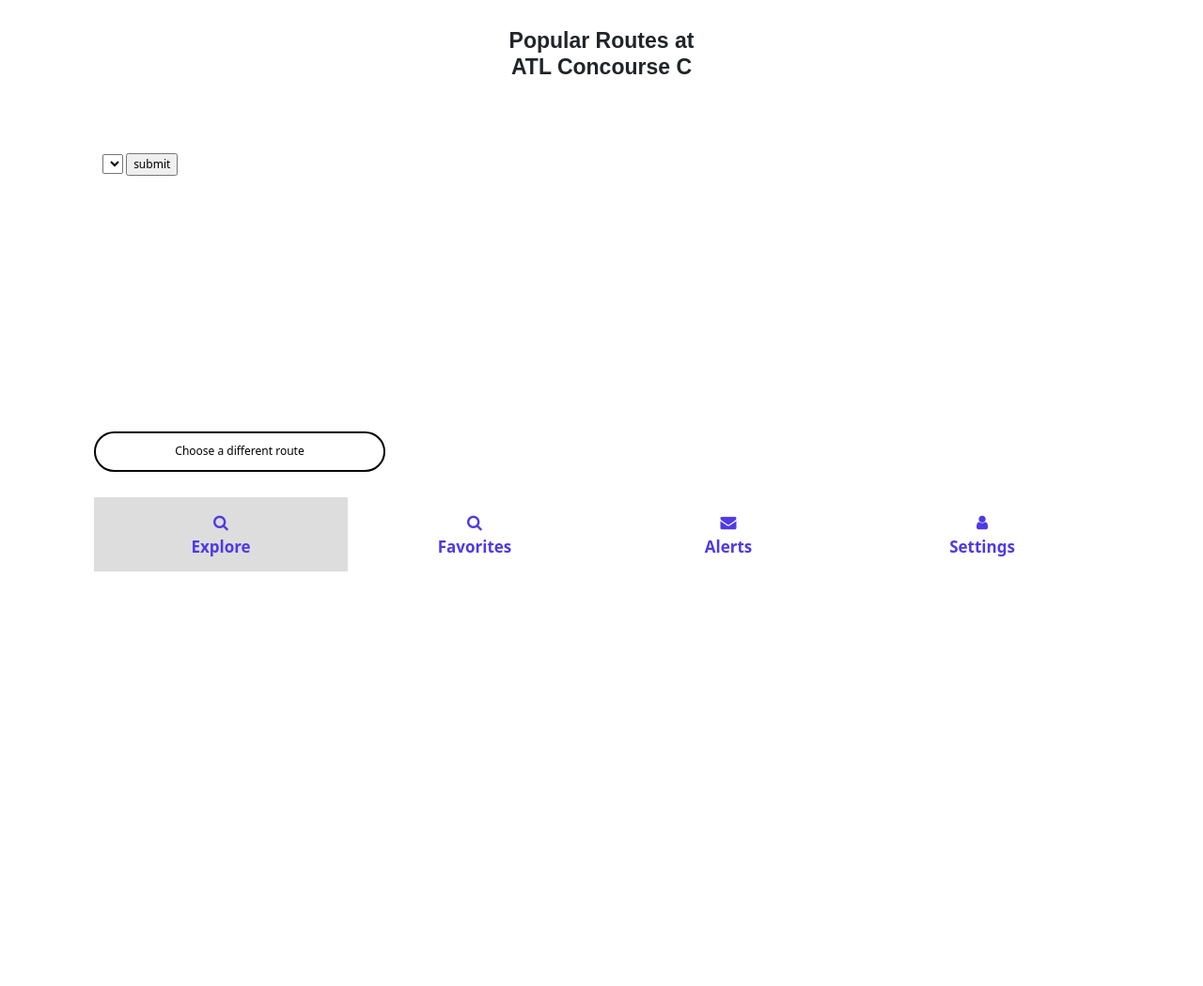
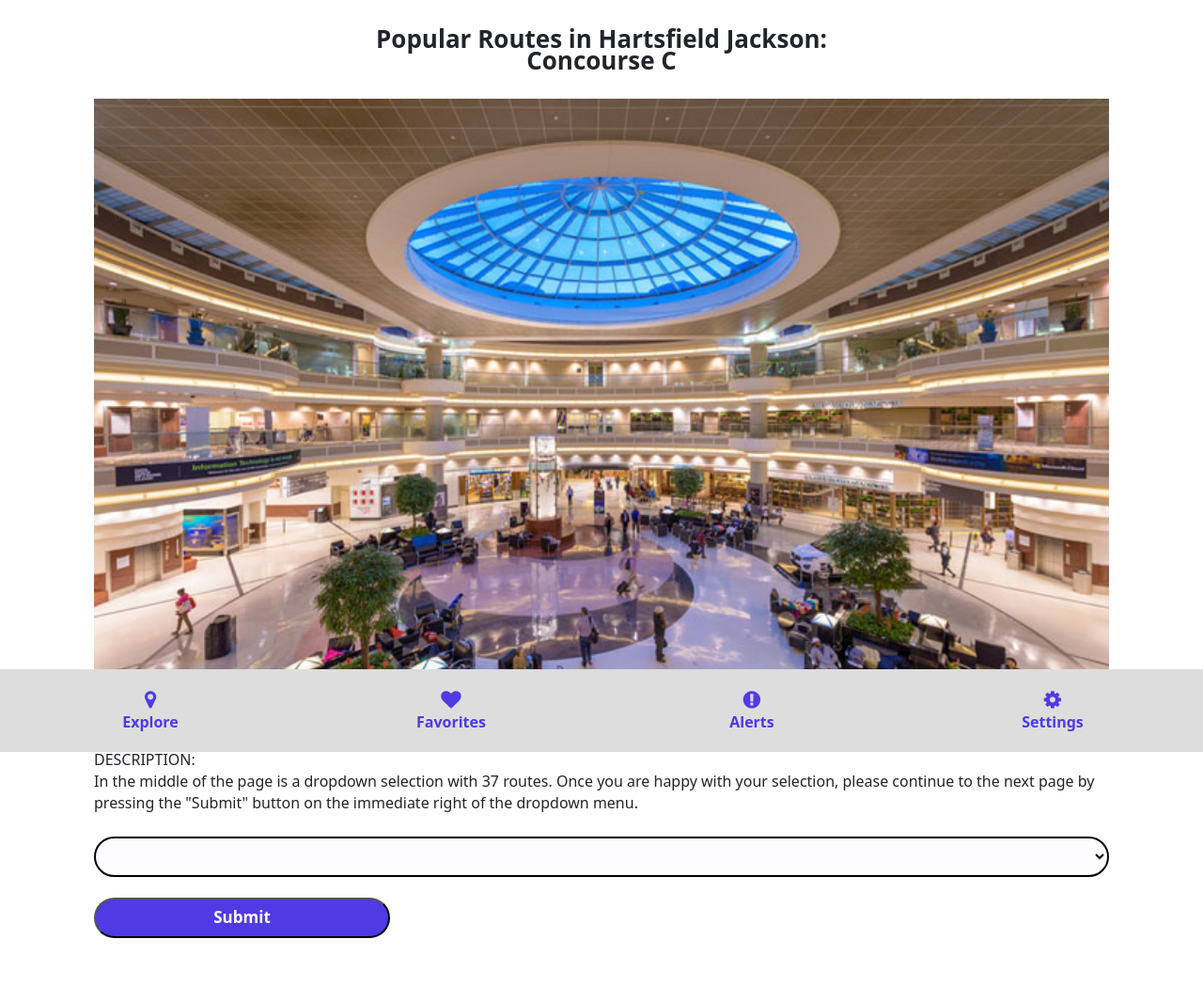
Before and after one commit to eliu72/disability-assist-app, a PHP site: page /places.html in a window 1280 px wide. Shown: the whole page at 94% size. Before the commit the page ends 608 px from the top, so only its background shows below. Run offline with PHP 8.4, Linux system fonts and the light colour scheme; lists and menus that the app fills with data are empty; some libraries are stand-ins or nearby versions.

Commit message:
Updated css of all pages

```diff
--- a/places.html
+++ b/places.html
@@ -21,36 +21,52 @@
     <section id="places-list">
         <div class="container">
             <div class="row">
-                <h4><center>Popular Routes at <br>ATL Concourse C</center></h3>
+                <h1>Popular Routes in Hartsfield Jackson: <br>Concourse C<br><br></h1>
+
+                <img src="./images/Hartsfield-Jackson.png">
+
+                <div><br></div>
+
+                <link rel="stylesheet"
+                href="https://cdnjs.cloudflare.com/ajax/libs/font-awesome/4.7.0/css/font-awesome.min.css">
+
+                <div class="audio-description">
+                    <a href="#">
+                        <i class="fa fa-audio-description fa-2x" aria-hidden="true"></i></a>
+                </div>
+
+                <h3>DESCRIPTION: <br>In the middle of the page is a dropdown selection with 37 routes. Once you are happy with your selection, please continue to the next page by pressing the "Submit" button on the immediate right of the dropdown menu.</h3>
             </div>
             <br>
 
-            <div class="row list">
+            <div class="row-list">
                 <form id="places" action="javascript:calculatePath()" name="places" method="post">
                     <select></select>
-                    <input type="submit" value="submit"/>
+                    <!--
+                    <input type="submit" value="Submit"/>
+                    -->
                 </form>
             </div>
 
-            <button class="btn-black">Choose a different route</button>
+            <button class="btn-purple" onclick="javascript:calculatePath()">
+                Submit
+            </button>
 
             <link rel="stylesheet"
             href="https://cdnjs.cloudflare.com/ajax/libs/font-awesome/4.7.0/css/font-awesome.min.css">
 
-            <script src="https://kit.fontawesome.com/yourcode.js" crossorigin="anonymous"></script>
             <div class="navbar">
                 <a class="active" style="font-weight:bold" href="#">
-                    <i class="fa fa-fw fa-search"></i><br>Explore</a>
-                    <br>
+                    <i class="fa fa-map-marker fa-lg" aria-hidden="true"></i><br>Explore</a>
+
                 <a style="font-weight:bold" href="#">
-                    <i class="fa fa-fw fa-search"></i><br>Favorites</a>
-                    <br>
+                    <i class="fa fa-heart fa-lg" aria-hidden="true"></i><br>Favorites</a>
+
                 <a style="font-weight:bold" href="#">
-                    <i class="fa fa-fw fa-envelope"></i><br>Alerts</a>
-                    <br>
+                    <i class="fa fa-exclamation-circle fa-lg" aria-hidden="true"></i><br>Alerts</a>
+
                 <a style="font-weight:bold" href="#">
-                    <i class="fa fa-fw fa-user"></i><br>Settings</a>
-                    <br>
+                    <i class="fa fa-cog fa-lg" aria-hidden="true"></i><br>Settings</a>
             </div>
         </div>
     </section>
--- a/styles.css
+++ b/styles.css
@@ -1,3 +1,4 @@
+
 html{
     scroll-behavior: smooth;
     font-size: 12px;
@@ -13,16 +14,21 @@
 }
 
 h1{
-    font-family: Arial;
     font-style: normal;
+    text-align: center;
     font-weight: bold;
-    font-size: 20px;
+    font-size: 26px;
     line-height: 23px;
+}
+
+h3{
+    font-style: normal;
     text-align: left;
+    font-size: 16px;
+    line-height: 23px;
 }
 
 h4{
-    font-family: Arial;
     font-style: normal;
     font-weight: bold;
     font-size: 23px;
@@ -47,22 +53,43 @@
     margin: 2% 0
 }
 
-.btn-purple{
+.find-location{
     color: #FDFDFF;
-    font-family: Arial;
     font-style: normal;
     font-weight: bold;
-    font-size: 12px;
+    font-size: 17px;
     line-height: 14px;
     background: #4F3AE4;
     border-radius: 30px;
-    width: 310px;
+    width: 315px;
+    height: 43px;
+    outline: 0;
+}
+
+select {
+    width: 100%;
+    font-size: 17px;
+    border: 2px solid #000000;
+    border-radius: 30px;
+    background-color: #FDFDFF;
+    height: 43px;
+}
+
+.btn-purple{
+    color: #FDFDFF;
+    font-style: normal;
+    font-weight: bold;
+    font-size: 17px;
+    line-height: 14px;
+    background: #4F3AE4;
+    border-radius: 30px;
+    width: 315px;
     height: 43px;
     outline: 0;
 }
 
 .btn-black{
-    width: 310px;
+    width: 315px;
     height: 43px;
     background: none;
     border: 2px solid #000000;
@@ -76,20 +103,61 @@
     overflow-y: scroll;
 }
 
+.fa-check-circle{
+    color: green;
+    margin: 5% 0;
+    padding: 10px 170px;
+}
+
+.fa-facebook-square{
+    color: blue;
+    margin: 0;
+    padding: 10px 142px;
+}
+
+.fa-twitter{
+    color: rgb(0, 183, 255);
+    margin: 0;
+    padding: 10px 142px;
+}
+
+.fa-youtube-play{
+    color: red;
+    margin: 0;
+    padding: 10px 142px;
+}
+
+.fa-instagram{
+    color: orange;
+    margin: 0;
+    padding: 10px 142px;
+}
+
 /* Places the navbar at the bottom of the page */
+.navbar {
+    background-color: #ddd;
+    overflow: hidden;
+    position: fixed;
+    bottom: 0;
+    width: 100%;
+    left: 0px;
+    right: 0px;
+}
+
 .navbar a {
     float: left;
+    display: block;
     color: #4F3AE4;
     text-align: center;
-    padding: 14px 16px;
+    padding: 14px;
     text-decoration: none;
-    font-size: 17px;
+    font-size: 16px;
     width: 25%;
 }
 
 /* Changes the color of links on hover */
 .navbar a:hover {
-    background-color: #ddd;
+    background-color: #E8E5F9;
     color: black);
 }
 
@@ -98,4 +166,4 @@
 .navbar a.active {
     background-color: #ddd;
     color: #4F3AE4;
-  }
+}
```
Also changed, not shown: end.html (+48 -2 lines), index.html (+39 -5 lines), main.js (+0 -11 lines), route.html (+10 -12 lines), temp.css (+26 -8 lines), images/Hartsfield-Jackson.png (added).
